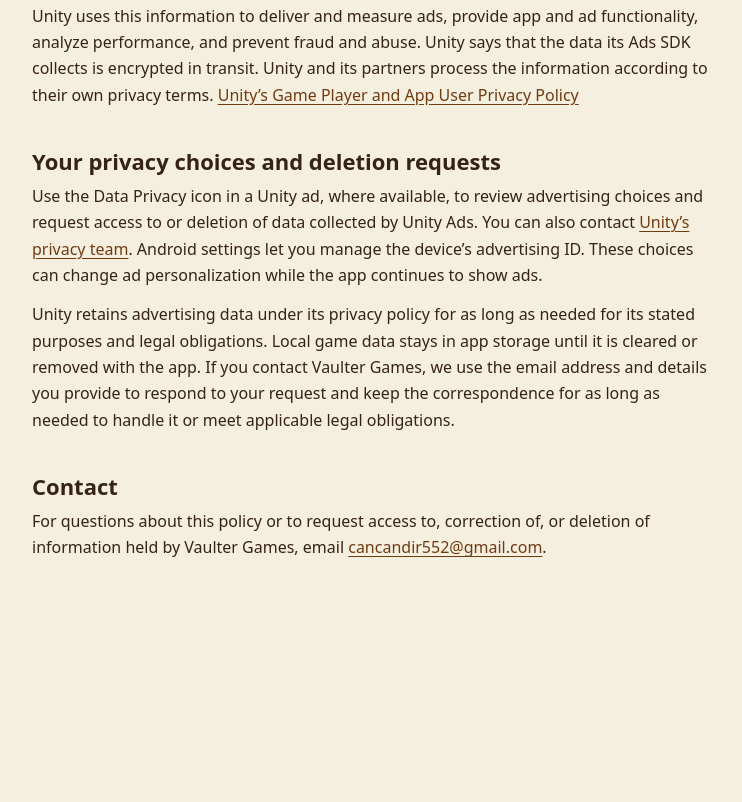
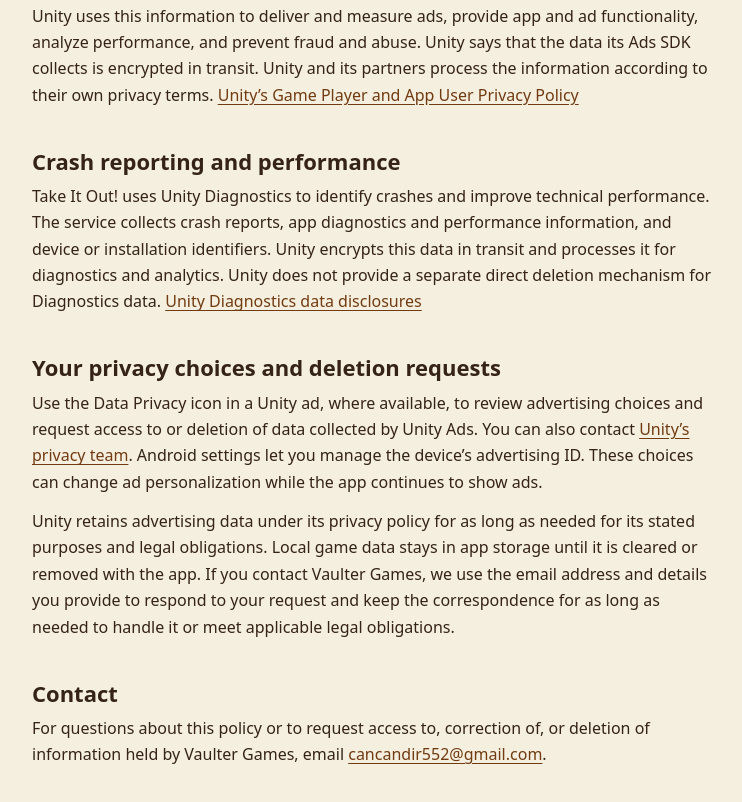
Before and after one commit to canocano20/take-it-out-privacy, a plain HTML site: page index.html in a window 1280 px wide. Shown: the part 766-1568 px from the top of the page, without its empty margins (264-1006 px from the left). Before the commit the page ends 1412 px from the top, so only its background shows below. Drawn offline with Linux system fonts and the light colour scheme.

Commit message:
Disclose Unity Diagnostics in Take It Out! privacy policy

```diff
--- a/index.html
+++ b/index.html
@@ -80,6 +80,9 @@
   </ul>
   <p>Unity uses this information to deliver and measure ads, provide app and ad functionality, analyze performance, and prevent fraud and abuse. Unity says that the data its Ads SDK collects is encrypted in transit. Unity and its partners process the information according to their own privacy terms. <a href="https://unity.com/legal/game-player-and-app-user-privacy-policy">Unity’s Game Player and App User Privacy Policy</a></p>
 
+  <h2>Crash reporting and performance</h2>
+  <p>Take It Out! uses Unity Diagnostics to identify crashes and improve technical performance. The service collects crash reports, app diagnostics and performance information, and device or installation identifiers. Unity encrypts this data in transit and processes it for diagnostics and analytics. Unity does not provide a separate direct deletion mechanism for Diagnostics data. <a href="https://docs.unity.com/en-us/cloud/developer-data/google-data-safety">Unity Diagnostics data disclosures</a></p>
+
   <h2>Your privacy choices and deletion requests</h2>
   <p>Use the Data Privacy icon in a Unity ad, where available, to review advertising choices and request access to or deletion of data collected by Unity Ads. You can also contact <a href="mailto:DPO@unity3d.com">Unity’s privacy team</a>. Android settings let you manage the device’s advertising ID. These choices can change ad personalization while the app continues to show ads.</p>
   <p>Unity retains advertising data under its privacy policy for as long as needed for its stated purposes and legal obligations. Local game data stays in app storage until it is cleared or removed with the app. If you contact Vaulter Games, we use the email address and details you provide to respond to your request and keep the correspondence for as long as needed to handle it or meet applicable legal obligations.</p>
```
